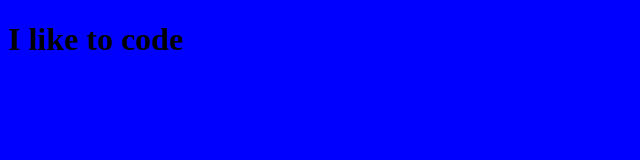
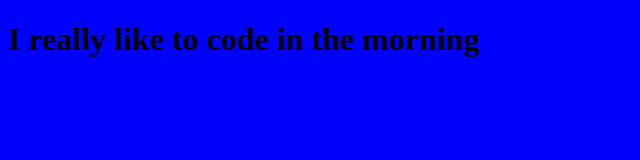
Before and after one commit to bdunni20/git-commit-practice, a plain HTML site: page index.html in a window 1280 px wide. Shown: the whole page, without its empty margins (0-640 px from the left). Drawn offline with Linux system fonts and the light colour scheme.

Commit message:
changed h1 text

```diff
--- a/index.html
+++ b/index.html
@@ -6,7 +6,7 @@
     <link rel="stylesheet" href="main.css">
   </head>
   <body>
-    <h1>I like to code</h1>
+    <h1>I really like to code in the morning</h1>
     <script src="app.js" charset="utf-8"></script>
   </body>
 </html>
```
